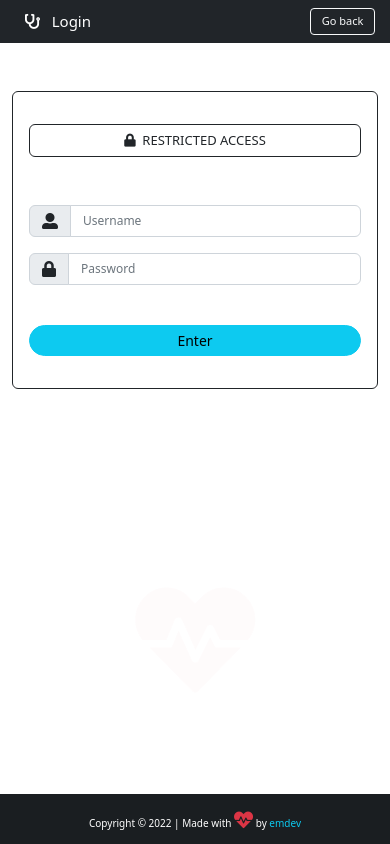
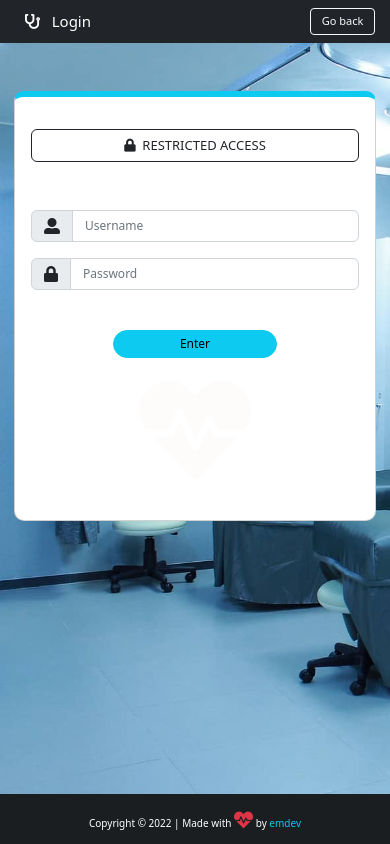
Before and after one commit to jokeCloud/hc-system, a Django app: page /login/login/ in a window 390 px wide. Run offline with Django 4.2, Linux system fonts and the light colour scheme; some libraries are stand-ins or nearby versions.

Commit message:
ajusts in the login template

```diff
--- a/health_care_app/static/css/style.css
+++ b/health_care_app/static/css/style.css
@@ -37,7 +37,7 @@ body {
 # PATIENT
 ---------------------------------------*/
 .side-label {
-    width: 70px;
+    width: 40px;
 }
 
 /* backend.html */
@@ -56,24 +56,31 @@ td {
     font-size: 22px;
 }
 
+#btn-add-smartphone {
+    display: none;
+}
+
 /* --------------------------------------
 # LOGIN
 ---------------------------------------*/
-#heart {
-    position: absolute;
-    top: 73%;
-    left: 50%;
-    margin-right: -50%;
-    transform: translate(-50%, -50%);
-    font-size: 22px;
+#title-login {
+    cursor: default;
+}
+
+#card-login {
+    width: 450px;
+}
+
+.login-border {
+    height: 430px;
+    border-top: .4rem solid #0dCAF0;
+    border-radius: 10px;
 }
 
 #btn-enter {
-    width: 90px;
-}
-
-#title-login {
-    cursor: default;
+    border-radius: 15px;
+    font-size: 17px;
+    width: 50%;
 }
 
 /* --------------------------------------
@@ -237,8 +244,12 @@ td {
     }
 
     #btn-enter {
-        width: 100%;
+        width: 50%;
         border-radius: 30px;
+    }
+
+    .text-small {
+        font-size: 12px;
     }
 }
 
@@ -278,11 +289,6 @@ td {
 
     #heart {
         font-size: 15px;
-    }
-
-    #btn-enter {
-        width: 100%;
-        border-radius: 30px;
     }
 
     .text-small {
@@ -341,12 +347,10 @@ td {
         font-size: 12px;
     }*/
 
+
+
     #info {
         font-size: 14px;
-    }
-
-    .side-label {
-        width: 75px;
     }
 
     #btn-add,
@@ -355,4 +359,22 @@ td {
         font-size: 12px;
     }
 
+    #card-login {
+        width: 99%;
+    }
+
+    #btn-enter {
+        font-size: 12px;
+        width: 50%;
+    }
+
+    #btn-add-smartphone {
+        display: inline;
+        width: 50px;
+        font-size: 11px;
+    }
+
+    #btn-add-desktop {
+        display: none;
+    }
 }
--- a/health_care_app/templates/base.html
+++ b/health_care_app/templates/base.html
@@ -86,6 +86,13 @@
         </div>
     </div>
 
+     <!-- Message from backend (login) -->
+     {% if form.errors %}
+     <script src="https://unpkg.com/sweetalert/dist/sweetalert.min.js"></script>
+     <script>
+         swal("Denied.", "Enter your data correctly.", "error")
+     </script>
+     {% endif %}
 
     <!-- Bootstrap 5 JS -->
     <script src="https://cdn.jsdelivr.net/npm/bootstrap@5.2.2/dist/js/bootstrap.bundle.min.js"></script>
--- a/health_care_app/templates/registration/login.html
+++ b/health_care_app/templates/registration/login.html
@@ -18,8 +18,19 @@
 
 <!-- =================== Page content =================== -->
 {% block content %}
-<div class="container mt-5">
-    <div class="card p-3 border-dark">
+
+<style>
+    body {
+        background-image: url("/static/img/login.jpg");
+        background-position: center 0 px;
+        background-repeat: no-repeat;
+        background-attachment: fixed;
+        background-size: cover;
+    }
+</style>
+
+<div class="container mt-5" id="card-login">
+    <div class="card p-3 login-border">
         <a href="{% url 'admin:index' %}" class="btn btn-outline-dark mt-3" id="title-login"><i class="fas fa-lock"></i>&nbsp;&nbsp;RESTRICTED ACCESS</a>
         <form method="POST" autocomplete="off" novalidate action="">
             {% csrf_token %}
@@ -31,22 +42,18 @@
                 <span class="input-group-text"><i class="fas fa-lock"></i></span>
                 <input type="password" class="form-control text-small" name="password" placeholder="Password">
             </div>
-            <input type="submit" class="btn btn-info btn-sm mt-4 mb-3" id="btn-enter" value="Enter">
+            <div class="d-grid gap-2">
+                <center>
+                    <input type="submit" class="btn btn-info btn-sm mt-4 mb-3" id="btn-enter" value="Enter">
+                </center>
+            </div>
         </form>
+        <!-- Heart Pulse -->
+        <center class="mb-5">
+            <i class="text-danger fas fa-heartbeat fa-7x blink-me"></i>
+        </center>
     </div>
 
-    <!-- Message from backend -->
-    {% if form.errors %}
-
-    <script src="https://unpkg.com/sweetalert/dist/sweetalert.min.js"></script>
-    <script>
-        swal("Denied.", "Enter your data correctly.", "error")
-    </script>
-    {% endif %}
-
-    <center id="heart">
-        <i class="text-danger fas fa-heartbeat fa-8x mt-5 blink-me"></i>
-    </center>
 
 </div> <!-- END // container -->
 {% endblock content %}
```
Also changed, not shown: health_care_app/templates/add.html (+18 -13 lines), health_care_app/templates/backend.html (+5 -8 lines), health_care_app/templates/edit.html (+0 -7 lines), health_care_app/static/img/login.jpg (added).
